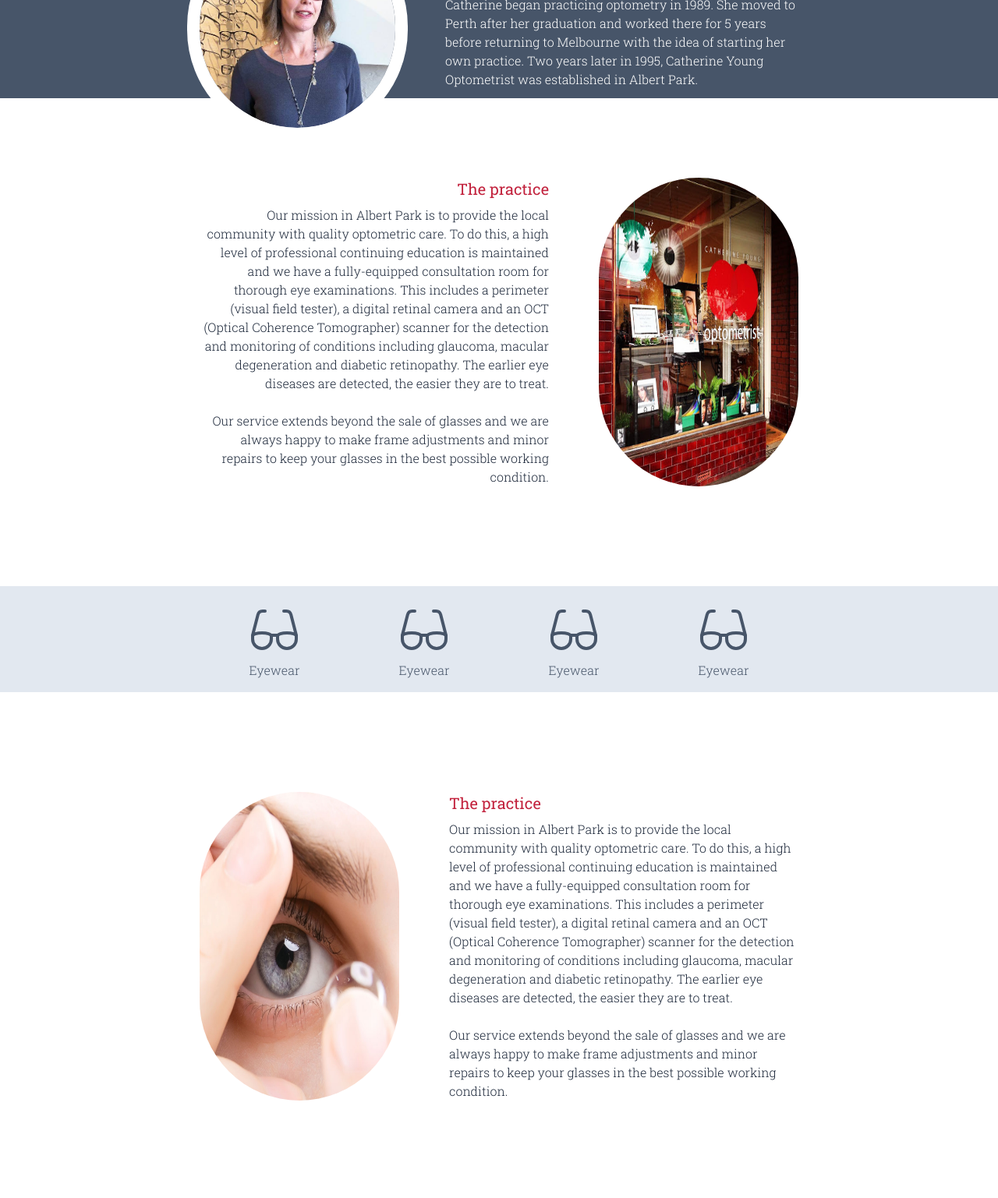
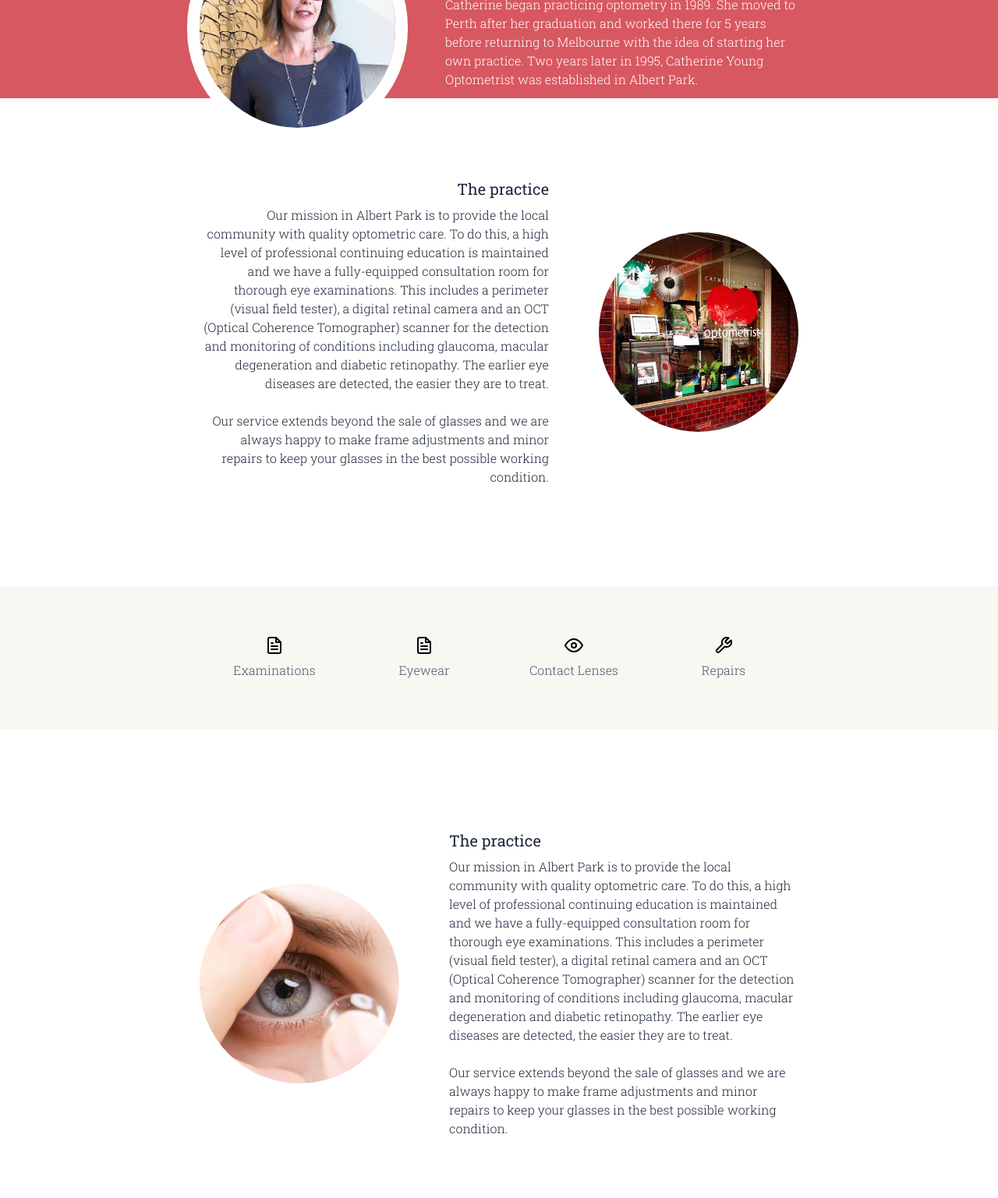
Before and after one commit to BenKrocke/catherineyoung, a website: page index.html in a window 1280 px wide. Shown: the part 984-2521 px from the top of the page at 78% size. Drawn offline with Linux system fonts and the light colour scheme.

Commit message:
Add icons

```diff
--- a/index.html
+++ b/index.html
@@ -63,7 +63,7 @@
 
     <div class="">
         <section class="mx-auto text-center font-light my-16 px-8 md:px-16 lg:px-32 xl:px-64">
-            <h1 class="font-normal text-xl mb-2 text-cyo-red">Your leading optometrist & eye care specialist</h1>
+            <h1 class="font-normal text-xl mb-2">Your leading optometrist & eye care specialist</h1>
             <p>Vision is a personal experience, and everyone sees the world with their own unique perspective. When you
                 visit one of our eight compassionate Eye Concepts locations, we are dedicated to providing the best
                 possible
@@ -83,11 +83,11 @@
         </section>
 
         <section
-            class="custom-background my-16 px-8 md:px-16 lg:px-32 xl:px-64 flex flex-col md:flex-row justify-between items-center text-white">
-            <img class="mr-16 rounded-full h-64 w-64 outline outline-white outline-[1rem]"
+            class="custom-mobile-background md:custom-desktop-md-background lg:custom-desktop-background my-16 px-8 md:px-16 lg:px-32 xl:px-64 flex flex-col md:flex-row justify-between items-center text-white">
+            <img class="mr-0 md:mr-16 rounded-full h-64 w-64 outline outline-white outline-[1rem]"
                 src="resource/img/catherine.png" alt="Catherine Young">
-            <div>
-                <h2 class="text-lg mb-2 font-normal">Catherine Young</h2>
+            <div class="bg-cyo-red-light mt-8 w-full p-8 md:bg-transparent md:mt-0 md:w-auto md:p-0">
+                <h2 class="text-lg mb-2 font-normal text-center md:text-left">Catherine Young</h2>
                 <p>
                     Catherine began practicing optometry in 1989. She moved to Perth after her graduation and worked
                     there for 5 years before returning to Melbourne with the idea of starting her own practice. Two
@@ -95,9 +95,9 @@
             </div>
         </section>
 
-        <section class="mx-auto text-right my-16 px-8 md:px-16 lg:px-32 xl:px-64 flex">
-            <div class="mr-16">
-                <h2 class="text-xl font-normal mb-2 text-cyo-red">The practice</h2>
+        <section class="mx-auto text-left md:text-right my-16 px-8 md:px-16 lg:px-32 xl:px-64 flex flex-col-reverse md:flex-row justify-between items-center">
+            <div class="mr-0 md:mr-16 mt-8 md:mt-0">
+                <h2 class="text-xl font-normal mb-2 text-center md:text-right">The practice</h2>
                 <p>Our mission in Albert Park is to provide the local community with quality optometric care. To do
                     this, a
                     high level of professional continuing education is maintained and we have a fully-equipped
@@ -117,77 +117,42 @@
         </section>
 
         <div
-            class="my-32 py-4 px-8 md:px-16 lg:px-32 xl:px-64 flex flex-row justify-between bg-slate-200 text-slate-600 stroke-slate-600">
+            class="my-32 py-16 px-8 md:px-16 lg:px-32 xl:px-64 flex flex-row justify-between bg-cyo-light-bg text-slate-600 stroke-slate-600">
             <div class="basis-1/4 flex flex-col items-center">
-                <svg width="80" height="80" viewBox="0 0 80 80" fill="none" xmlns="http://www.w3.org/2000/svg">
+                <img src="resource/svg/file-text.svg" alt="Examinations" class="mb-2 fill-red-200">
+                <div>Examinations</div>
+            </div>
+            <div class="basis-1/4 flex flex-col items-center">
+                <img src="resource/svg/file-text.svg" alt="Examinations" class="mb-2">
+                <!-- <svg width="80" height="80" viewBox="0 0 80 80" fill="none" xmlns="http://www.w3.org/2000/svg">
                      <path
                      d="M36 48C36 45.7909 30.6274 44 24 44C17.3726 44 12 45.7909 12 48V52C12 58.6274 17.3726 64 24 64C30.6274 64 36 58.6274 36 52V48Z"
-                        stroke-width="4px" stroke-linecap="round" stroke-linejoin="round" />
-                    <path d="M12 47L18.8385 20.5007C19.5223 17.8513 21.9119 16 24.6482 16H28" stroke-width="4px"
+                     stroke-width="2px" stroke-linecap="round" stroke-linejoin="round" />
+                     <path d="M12 47L18.8385 20.5007C19.5223 17.8513 21.9119 16 24.6482 16H28" stroke-width="2px"
                      stroke-linecap="round" stroke-linejoin="round" />
-                    <path d="M36 47H44" stroke-width="4px" stroke-linecap="round" stroke-linejoin="round" />
+                     <path d="M36 47H44" stroke-width="2px" stroke-linecap="round" stroke-linejoin="round" />
                      <path
                      d="M44 48C44 45.7909 49.3726 44 56 44C62.6274 44 68 45.7909 68 48V52C68 58.6274 62.6274 64 56 64C49.3726 64 44 58.6274 44 52V48Z"
-                        stroke-width="4px" stroke-linecap="round" stroke-linejoin="round" />
-                    <path d="M68 47L61.1615 20.5007C60.4777 17.8513 58.0881 16 55.3518 16H52" stroke-width="4px"
+                     stroke-width="2px" stroke-linecap="round" stroke-linejoin="round" />
+                     <path d="M68 47L61.1615 20.5007C60.4777 17.8513 58.0881 16 55.3518 16H52" stroke-width="2px"
                      stroke-linecap="round" stroke-linejoin="round" />
-                </svg>
+                     </svg> -->
                 <div>Eyewear</div>
             </div>
             <div class="basis-1/4 flex flex-col items-center">
-                <svg width="80" height="80" viewBox="0 0 80 80" fill="none" xmlns="http://www.w3.org/2000/svg">
-                    <path
-                        d="M36 48C36 45.7909 30.6274 44 24 44C17.3726 44 12 45.7909 12 48V52C12 58.6274 17.3726 64 24 64C30.6274 64 36 58.6274 36 52V48Z"
-                        stroke-width="4px" stroke-linecap="round" stroke-linejoin="round" />
-                    <path d="M12 47L18.8385 20.5007C19.5223 17.8513 21.9119 16 24.6482 16H28" stroke-width="4px"
-                        stroke-linecap="round" stroke-linejoin="round" />
-                    <path d="M36 47H44" stroke-width="4px" stroke-linecap="round" stroke-linejoin="round" />
-                    <path
-                        d="M44 48C44 45.7909 49.3726 44 56 44C62.6274 44 68 45.7909 68 48V52C68 58.6274 62.6274 64 56 64C49.3726 64 44 58.6274 44 52V48Z"
-                        stroke-width="4px" stroke-linecap="round" stroke-linejoin="round" />
-                    <path d="M68 47L61.1615 20.5007C60.4777 17.8513 58.0881 16 55.3518 16H52" stroke-width="4px"
-                        stroke-linecap="round" stroke-linejoin="round" />
-                </svg>
-                <div>Eyewear</div>
+                <img src="resource/svg/eye.svg" alt="Contact Lenses" class="mb-2">
+                <div>Contact Lenses</div>
             </div>
             <div class="basis-1/4 flex flex-col items-center">
-                <svg width="80" height="80" viewBox="0 0 80 80" fill="none" xmlns="http://www.w3.org/2000/svg">
-                    <path
-                        d="M36 48C36 45.7909 30.6274 44 24 44C17.3726 44 12 45.7909 12 48V52C12 58.6274 17.3726 64 24 64C30.6274 64 36 58.6274 36 52V48Z"
-                        stroke-width="4px" stroke-linecap="round" stroke-linejoin="round" />
-                    <path d="M12 47L18.8385 20.5007C19.5223 17.8513 21.9119 16 24.6482 16H28" stroke-width="4px"
-                        stroke-linecap="round" stroke-linejoin="round" />
-                    <path d="M36 47H44" stroke-width="4px" stroke-linecap="round" stroke-linejoin="round" />
-                    <path
-                        d="M44 48C44 45.7909 49.3726 44 56 44C62.6274 44 68 45.7909 68 48V52C68 58.6274 62.6274 64 56 64C49.3726 64 44 58.6274 44 52V48Z"
-                        stroke-width="4px" stroke-linecap="round" stroke-linejoin="round" />
-                    <path d="M68 47L61.1615 20.5007C60.4777 17.8513 58.0881 16 55.3518 16H52" stroke-width="4px"
-                        stroke-linecap="round" stroke-linejoin="round" />
-                </svg>
-                <div>Eyewear</div>
-            </div>
-            <div class="basis-1/4 flex flex-col items-center">
-                <svg width="80" height="80" viewBox="0 0 80 80" fill="none" xmlns="http://www.w3.org/2000/svg">
-                    <path
-                        d="M36 48C36 45.7909 30.6274 44 24 44C17.3726 44 12 45.7909 12 48V52C12 58.6274 17.3726 64 24 64C30.6274 64 36 58.6274 36 52V48Z"
-                        stroke-width="4px" stroke-linecap="round" stroke-linejoin="round" />
-                    <path d="M12 47L18.8385 20.5007C19.5223 17.8513 21.9119 16 24.6482 16H28" stroke-width="4px"
-                        stroke-linecap="round" stroke-linejoin="round" />
-                    <path d="M36 47H44" stroke-width="4px" stroke-linecap="round" stroke-linejoin="round" />
-                    <path
-                        d="M44 48C44 45.7909 49.3726 44 56 44C62.6274 44 68 45.7909 68 48V52C68 58.6274 62.6274 64 56 64C49.3726 64 44 58.6274 44 52V48Z"
-                        stroke-width="4px" stroke-linecap="round" stroke-linejoin="round" />
-                    <path d="M68 47L61.1615 20.5007C60.4777 17.8513 58.0881 16 55.3518 16H52" stroke-width="4px"
-                        stroke-linecap="round" stroke-linejoin="round" />
-                </svg>
-                <div>Eyewear</div>
+                <img src="resource/svg/tool.svg" alt="Adjustments & Repairs" class="mb-2">
+                <div>Repairs</div>
             </div>
         </div>
 
-        <section class="mx-auto text-left my-16 mb-32 px-8 md:px-16 lg:px-32 xl:px-64 flex">
+        <section class="mx-auto text-left my-16 mb-32 px-8 md:px-16 lg:px-32 xl:px-64 flex flex-col md:flex-row justify-between items-center">
             <img class="w-64 rounded-full" src="resource/img/contactlenses_square.jpg" alt="The practice">
-            <div class="ml-16">
-                <h2 class="text-xl font-normal mb-2 text-cyo-red">The practice</h2>
+            <div class="ml-0 md:ml-16 mt-8 md:mt-0">
+                <h2 class="text-xl font-normal mb-2 text-center md:text-left">The practice</h2>
                 <p>Our mission in Albert Park is to provide the local community with quality optometric care. To do
                     this, a
                     high level of professional continuing education is maintained and we have a fully-equipped
@@ -205,14 +170,14 @@
             </div>
         </section>
 
-
-        <section class="py-16 px-8 md:px-16 lg:px-32 xl:px-64 flex bg-slate-200 text-slate-800">
-            <iframe class="rounded-xl border-0 shadow-lg"
+        <section class="py-16 px-8 md:px-16 lg:px-32 xl:px-64 flex bg-cyo-light-bg text-slate-800 flex flex-col-reverse md:flex-row items-center md:items-start">
+            <iframe class="rounded-xl border-0 shadow-lg w-full"
                 src="https://www.google.com/maps/embed?pb=!1m18!1m12!1m3!1d3150.8345296666907!2d144.95213857615806!3d-37.8407594719689!2m3!1f0!2f0!3f0!3m2!1i1024!2i768!4f13.1!3m3!1m2!1s0x6ad667e46f3e1923%3A0xf78af4f13a9992cb!2s162%20Bridport%20St%2C%20Albert%20Park%20VIC%203206!5e0!3m2!1sen!2sau!4v1690427581812!5m2!1sen!2sau"
                 width="450" height="450" allowfullscreen="" loading="lazy"
                 referrerpolicy="no-referrer-when-downgrade"></iframe>
-            <div class="ml-16 flex">
-                <div class="mr-16">
+            <div class="ml-0 mb-16 md:mb-0 md:ml-16 flex flex-row md:flex-col lg:flex-row w-full">
+                <div class="">
+                    <div class="mb-4">
                         <h2 class="text-xl font-normal mb-2">Contact us</h2>
                         <p>
                             162 Bridport Street
@@ -220,7 +185,20 @@
                             <br>P: 03 9682 8899
                             <br>E: contact@catherineyoung.com.au
                         </p>
-                    <br>
+                    </div>
+                    <div class="mb-4">
+                        <h2 class="text-lg font-normal mb-2">Opening hours</h2>
+                        <p>
+                            Mon: 9:00 am – 6:00 pm
+                            <br>Tue: 9:00 am – 6:00 pm
+                            <br>Wed: 9:00 am – 6:00 pm
+                            <br>Thu: 9:00 am – 6:00 pm
+                            <br>Fri: 9:00 am – 6:00 pm
+                            <br>Sat: 9:00 am – 5:00 pm
+                        </p>
+                    </div>
+                </div>
+                <div>
                     <h2 class="text-lg font-normal mb-2">Follow us on</h2>
                     <div class="flex">
                         <a class="block h-8 w-8" href="https://www.facebook.com/CatherineYoungOptometrist">
@@ -231,22 +209,11 @@
                         </a>
                     </div>
                 </div>
-                <div>
-                    <h2 class="text-lg font-normal mb-2">Opening hours</h2>
-                    <p>
-                        Monday: 9:00 am – 6:00 pm
-                        <br>Tuesday: 9:00 am – 6:00 pm
-                        <br>Wednesday: 9:00 am – 6:00 pm
-                        <br>Thursday: 9:00 am – 6:00 pm
-                        <br>Friday: 9:00 am – 6:00 pm
-                        <br>Saturday: 9:00 am – 5:00 pm
-                    </p>
-                </div>
             </div>
         </section>
     </div>
 
-    <footer class="bg-slate-600 h-32 text-white text-center flex items-center justify-center">© Copyright
+    <footer class="bg-cyo-red-light h-32 text-white text-center flex items-center justify-center">© Copyright
         Catherine
         Young
         Optometrist</footer>
--- a/stylesheet.css
+++ b/stylesheet.css
@@ -7,10 +7,23 @@ body {
     font-weight: theme('fontWeight.light');
 }
 
-.custom-background {
-    height: 100%;
-    background: linear-gradient(to bottom, white, white 15%, theme('colors.slate.600') 15%, theme('colors.slate.600') 85%, white 85%, white)
+@layer utilities {
+    .custom-desktop-background {
+        height: 100%;
+        background: linear-gradient(to bottom, white, white 15%, theme('colors.cyo-red-light') 15%, theme('colors.cyo-red-light') 85%, white 85%, white)
+    }
+
+    .custom-desktop-md-background {
+        height: 100%;
+        background: linear-gradient(to bottom, white, white 5%, theme('colors.cyo-red-light') 5%, theme('colors.cyo-red-light') 95%, white 95%, white)
+    }
+
+    .custom-mobile-background {
+        height: 100%;
+        background: linear-gradient(to bottom, white, white 15%, theme('colors.cyo-red-light') 15%, theme('colors.cyo-red-light') 100%, white 100%, white)
+    }
 }
+
 
 .custom-shape-divider-top-1690353153 {
     position: absolute;
--- a/tailwind.config.js
+++ b/tailwind.config.js
@@ -8,6 +8,7 @@ module.exports = {
         'cyo-red-light': '#D75860',
         'cyo-blue': '#326B8A',
         'cyo-blue-light': '#42A2D6',
+        'cyo-light-bg': '#F8F7F2'
       }
     },
   },
```
Also changed, not shown: dist/output.css, resource/svg/eye.svg (added), resource/svg/file-text.svg (added), resource/svg/search.svg (added), resource/svg/tool.svg (added). Lines whose indentation alone changed are shown as unchanged.
